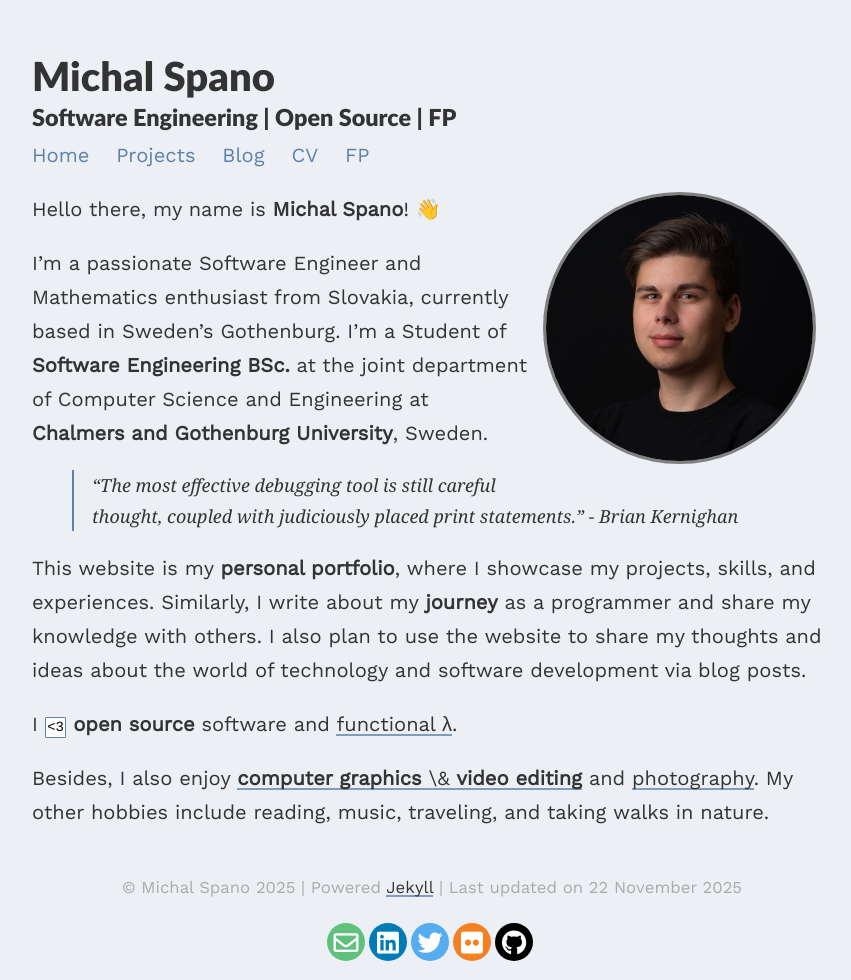
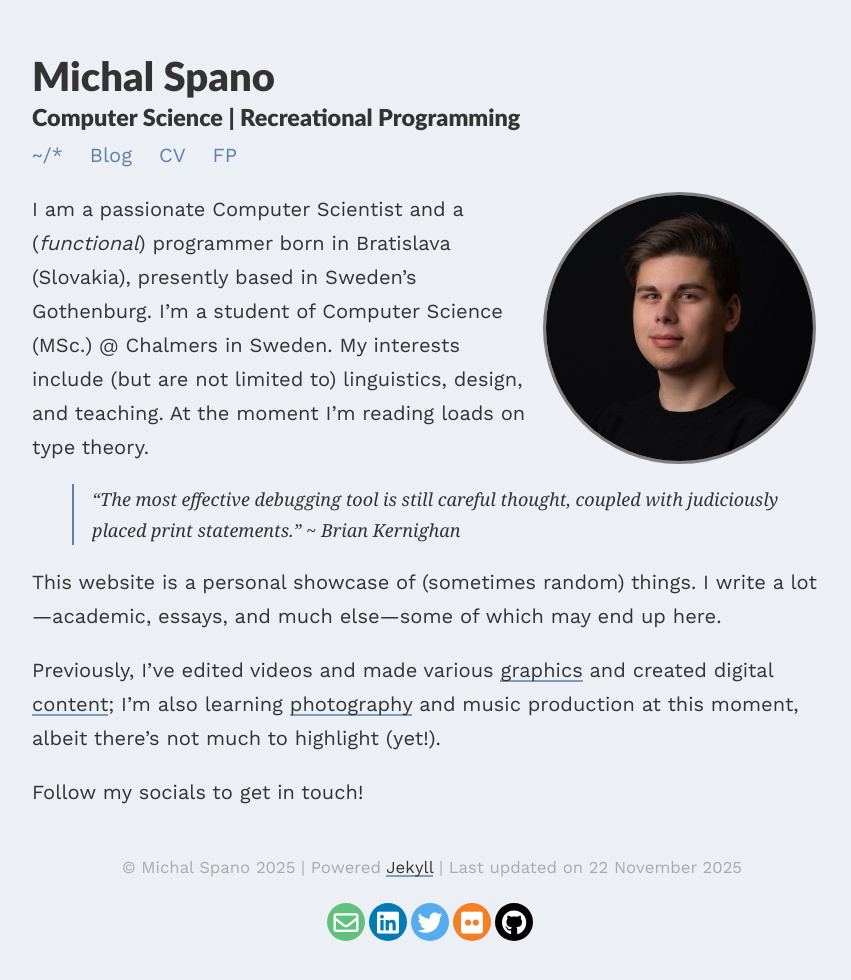
Before and after one commit to michalspano/michalspano.github.io, a Jekyll site: the page built from index.md, in a window 1280 px wide. Shown: the whole page, without its empty margins (208-1059 px from the left). Built offline with Jekyll 4.4.1, drawn with Linux system fonts in a browser that asks for light colours; nearby versions of some CDN libraries.

Commit message:
Prettify landing page
Disables projects for now; until they are polished.

```diff
--- a/_config.yml
+++ b/_config.yml
@@ -1,5 +1,5 @@
 title: Michal Spano
-description: Software Engineering | Open Source | FP
+description: Computer Science | Recreational Programming
 
 baseurl: /michalspano.github.io   #name of GitHub repository
 # url: michalspano.com            #custom url to be used instead of GitHub repository
--- a/_includes/navigation.html
+++ b/_includes/navigation.html
@@ -1,6 +1,6 @@
 <div class="links scroll">
-        <a href="{{site.baseurl}}/">Home</a>
-        <a href="{{site.baseurl}}/projects/">Projects</a>
+        <a href="{{site.baseurl}}/">~/*</a>
+        <!-- <a href="{{site.baseurl}}/projects/">Projects</a> -->
         <a href="{{site.baseurl}}/blog/">Blog</a>
         <a href="{{site.baseurl}}/cv/">CV</a>
         <a href="https://fp.michalspano.com/">FP</a>
--- a/index.md
+++ b/index.md
@@ -5,30 +5,27 @@ profile:
   align: right
   image: profile.png
 published: true
-tags: Michal Spano, Chalmers, Gothenburg, Sweden, Software Engineering, Programming, Functional Programming, Open Source
+tags: Michal Spano, Chalmers, Gothenburg, Sweden, Software Engineering, Functional Programming
 ---
 
-Hello there, my name is **Michal Spano**! &#128075;
+I am a passionate Computer Scientist and a (*functional*) programmer born in
+Bratislava (Slovakia), presently based in Sweden's Gothenburg. I'm a student of
+Computer Science (MSc.) @ Chalmers in Sweden. My interests include (but are not
+limited to) linguistics, design, and teaching. At the moment I'm reading loads
+on type theory.
 
-I'm a passionate Software Engineer and Mathematics enthusiast from Slovakia,
-currently based in Sweden's Gothenburg. I'm a Student of **Software
-Engineering BSc.** at the joint department of Computer Science and Engineering
-at **Chalmers and Gothenburg University**, Sweden.
+> _"The most effective debugging tool is still careful thought, coupled with
+> judiciously placed print statements."_ ~ Brian Kernighan
 
-> _"The most effective debugging tool is still careful thought, coupled with judiciously placed print statements."_ - Brian Kernighan
+This website is a personal showcase of (sometimes random) things. I write a
+lot---academic, essays, and much else---some of which may end up here.
 
-This website is my **personal portfolio**, where I showcase my
-projects, skills, and experiences. Similarly, I write about my **journey** as a
-programmer and share my knowledge with others. I also plan to use the website
-to share my thoughts and ideas about the world of technology and software
-development via blog posts.
+Previously, I've edited videos and made various [graphics][behance] and created
+digital [content][youtube]; I'm also learning [photography][flickr] and music
+production at this moment, albeit there's not much to highlight (yet!).
 
-I `<3` **open source** software and [functional &lambda;][fp].
+Follow my socials to get in touch!
 
-Besides, I also enjoy [**computer graphics** \& **video editing**][behance] and
-[photography][flickr]. My other hobbies include reading, music, traveling, and
-taking walks in nature.
-
-[fp]: https://fp.michalspano.com/
 [behance]: https://www.behance.net/michalspano
-[flickr]: https://www.behance.net/michalspano
+[youtube]: https://www.youtube.com/@michalspano
+[flickr]: https://www.flickr.com/people/197352203@N08
```
Also changed, not shown: Gemfile.lock.
